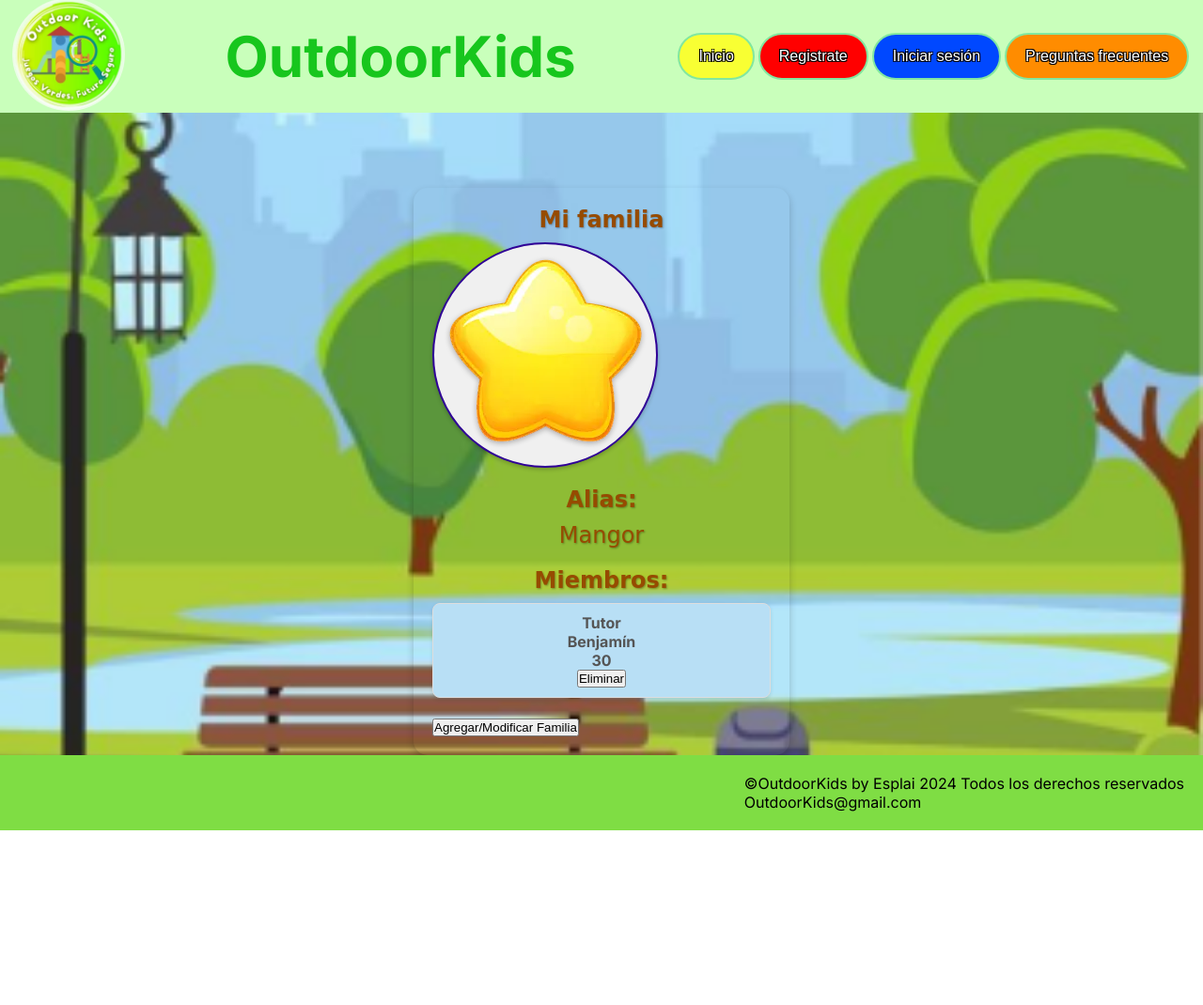
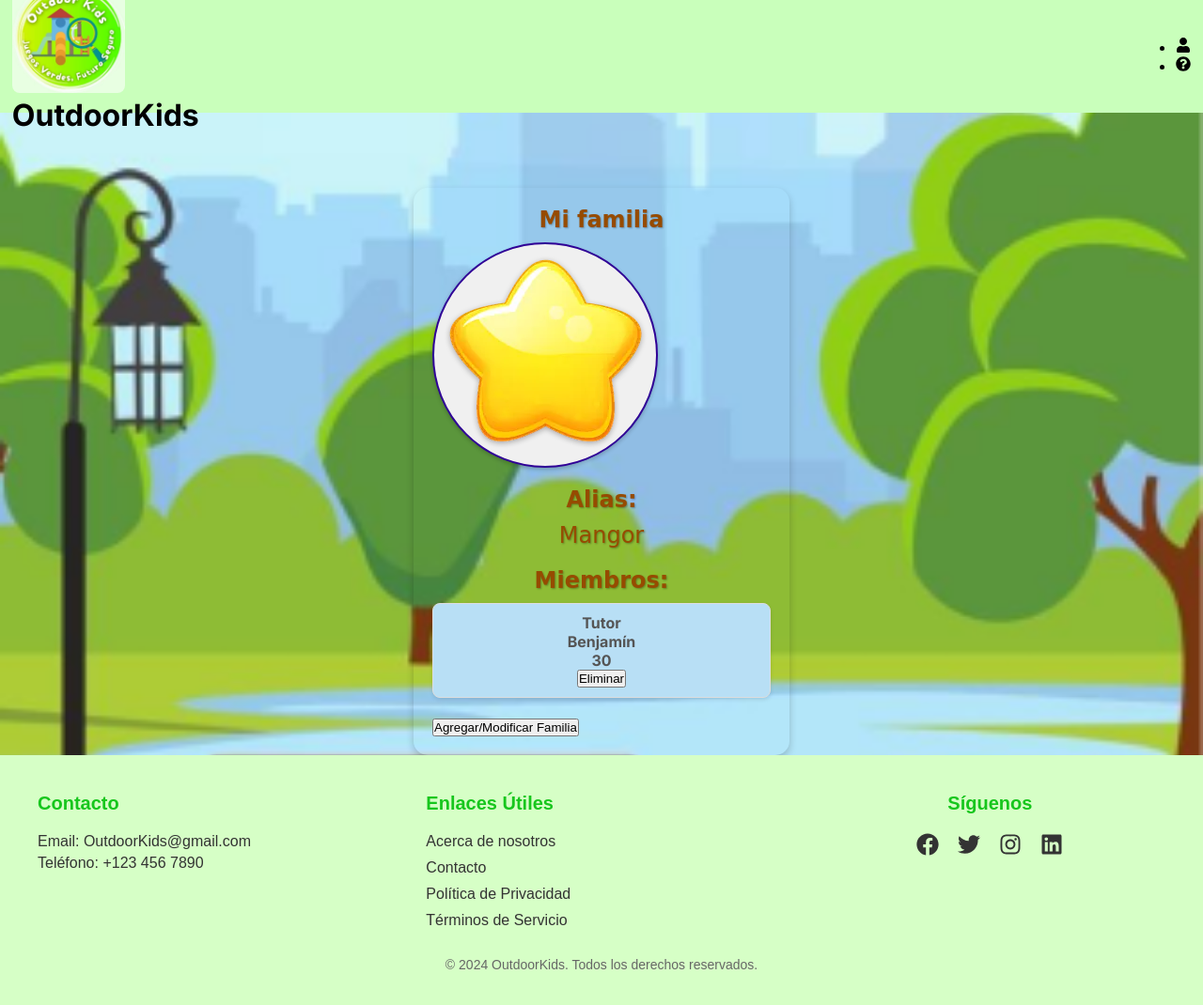
Before and after one commit to Benja022/outdoorkids, a Next.js app: page /perfilPrivado/vistaFamilia in a window 1280 px wide. Shown: the top 1070 px of the page at 94% size. Before the commit the page ends 884 px from the top, so only its background shows below. Built offline with nearby package versions, Linux system fonts and the light colour scheme.

Commit message:
Header y footer actualizado

```diff
--- a/src/app/ui/Footer.js
+++ b/src/app/ui/Footer.js
@@ -1,41 +1,40 @@
-/* eslint-disable semi */
-/* eslint-disable space-infix-ops */
-/* eslint-disable no-undef */
-/* eslint-disable quotes */
-/* eslint-disable jsx-quotes */
-import React from "react";
+"use client";
 import style from "./Footer.module.css";
+import Link from "next/link";
+import { FaFacebook, FaTwitter, FaInstagram, FaLinkedin } from "react-icons/fa";
 
-export default function Footer () {
+export default function Footer() {
   return (
     <footer className={style.footer}>
-      <div className="simbolos">
-        <div className={`${style["tiktok-icon"]}`}>
-          <i className={`${style["fab fa-tiktok"]}`} />
+      <div className={style.footerContent}>
+        <div className={style.contactInfo}>
+          <h3>Contacto</h3>
+          <p>Email: OutdoorKids@gmail.com</p>
+          <p>Teléfono: +123 456 7890</p>
+        </div>
+        <div className={style.siteLinks}>
+          <h3>Enlaces Útiles</h3>
+          <ul>
+            <li><Link href="/about">Acerca de nosotros</Link></li>
+            <li><Link href="/contact">Contacto</Link></li>
+            <li><Link href="/privacy-policy">Política de Privacidad</Link></li>
+            <li><Link href="/terms">Términos de Servicio</Link></li>
+          </ul>
         </div>
 
-        <div className={`${style["whatsapp-icon"]}`}>
-          <i className={`${style["fab fa-whatsapp"]}`} />
+        <div className={style.socialMedia}>
+          <h3>Síguenos</h3>
+          <div className={style.socialIcons}>
+            <a href="https://facebook.com" target="_blank" rel="noopener noreferrer"><FaFacebook /></a>
+            <a href="https://twitter.com" target="_blank" rel="noopener noreferrer"><FaTwitter /></a>
+            <a href="https://instagram.com" target="_blank" rel="noopener noreferrer"><FaInstagram /></a>
+            <a href="https://linkedin.com" target="_blank" rel="noopener noreferrer"><FaLinkedin /></a>
+          </div>
         </div>
-
-        <div className={`${style["github-icon"]}`}>
-          <i className={`${style["fab fa-github"]}`} />
-        </div>
-
-        <div className={`${style["instagram-icon"]}`}>
-          <i className={`${style["fab fa-instagram"]}`} />
-        </div>
-
-        <a href="https://www.linkedin.com" className="linkedin-icon">
-          <i className={`${style["fab fa-linkedin"]}`} />
-        </a>
       </div>
-      <span className="right-text">
-        <p className="copyright-text">
-          &copy;OutdoorKids by Esplai 2024 Todos los derechos reservados
-        </p>
-        <a href="ola.olga5@mail.ru">OutdoorKids@gmail.com</a>
-      </span>
+      <div className={style.footerBottom}>
+        <p>&copy; {new Date().getFullYear()} OutdoorKids. Todos los derechos reservados.</p>
+      </div>
     </footer>
   );
 }
--- a/src/app/ui/Footer.module.css
+++ b/src/app/ui/Footer.module.css
@@ -1,62 +1,74 @@
-/* El footer lo vamos a sacar a un componente nuevo */
+.footer {
+  background: #d6ffc6;
+  color: #333;
+  padding: 40px 20px;
+  font-family: 'Arial', sans-serif;
+}
 
-.footer {
-  background-color: #7fdd44;
+.footerContent {
   display: flex;
   justify-content: space-between;
-  align-items: center;
-  padding: 20px;
-  position: relative;
-  bottom: 0;
-  width: 100%;
+  flex-wrap: wrap;
 }
 
-.simbolos {
-  display: flex;
-  align-items: center;
-  justify-content: space-between;
+.contactInfo, .siteLinks, .newsletter, .socialMedia {
+  flex: 1;
+  margin: 0 20px;
 }
 
-.tiktok-icon {
-  font-size: 30px;
-  color: #070a07;
+.contactInfo h3, .siteLinks h3, .newsletter h3, .socialMedia h3 {
+  margin-bottom: 20px;
+  font-size: 20px;
+  color: #17c61d;
 }
 
-.tiktok-icon :hover {
-  color: #0048ff;
+.contactInfo p {
+  margin: 5px 0;
 }
 
-.whatsapp-icon {
-  font-size: 40px;
-  color: hsl(143, 71%, 93%);
+.siteLinks ul {
+  list-style: none;
+  padding: 0;
 }
 
-.whatsapp-icon:hover {
-  color: #005582;
+.siteLinks li {
+  margin-bottom: 10px;
 }
 
-.github-icon {
-  font-size: 35px;
-  color: #000;
+.siteLinks a {
+  color: #333;
+  text-decoration: none;
+  transition: color 0.3s ease;
 }
 
-.github-icon i:hover {
-  color: #4078c0;
+.siteLinks a:hover {
+  color: #17c61d;
 }
 
-.instagram-icon {
-  font-size: 40px;
-  color: #e1306c;
-}
-.instagram-icon:hover {
-  color: #005582;
+
+.socialMedia {
+  text-align: center;
 }
 
-.linkedin-icon {
-  font-size: 40px;
-  color: #0077b5;
+.socialMedia .socialIcons {
+  display: flex;
+  justify-content: center;
+  gap: 20px;
 }
 
-.linkedin-icon:hover {
-  color: #005582; /* Color del icono al pasar el cursor */
+.socialMedia .socialIcons a {
+  color: #333;
+  font-size: 24px;
+  transition: color 0.3s ease;
 }
+
+.socialMedia .socialIcons a:hover {
+  color: #17c61d;
+}
+
+.footerBottom {
+  text-align: center;
+  margin-top: 20px;
+  font-size: 14px;
+  color: #666;
+}
--- a/src/app/ui/Header.js
+++ b/src/app/ui/Header.js
@@ -1,47 +1,76 @@
 "use client";
-/* eslint-disable semi */
-/* eslint-disable space-infix-ops */
-/* eslint-disable no-undef */
-/* eslint-disable quotes */
-/* eslint-disable jsx-quotes */
+import style from "./Header.module.css";
 import Image from "next/image";
-import style from "./Header.module.css";
-import NavegadorHamburguesa from "./NavegadorHamburguesa";
-import Navegador from "./Navegador";
-import React, { useState, useEffect } from "react";
+import Link from "next/link";
+import { useState, useEffect } from "react";
+import { FaUser, FaQuestionCircle, FaTimes, FaBars } from "react-icons/fa";
+import { useRouter } from "next/navigation";
 
 export default function Header() {
-  const [isMobile, setIsMobile] = useState(window.innerWidth <= 992);
+  const [isMobile, setIsMobile] = useState(false);
+  const [isMenuOpen, setIsMenuOpen] = useState(false);
+  const [isScrolled, setIsScrolled] = useState(false);
+  const router = useRouter();
 
   useEffect(() => {
     const handleResize = () => {
-      setIsMobile(window.innerWidth <= 992);
+      setIsMobile(window.innerWidth <= 768);
     };
 
+    const handleScroll = () => {
+      setIsScrolled(window.scrollY > 50);
+    };
+
+    // Set initial values
+    handleResize();
+    handleScroll();
+
     window.addEventListener("resize", handleResize);
+    window.addEventListener("scroll", handleScroll);
 
-    // Cleanup listener on component unmount
     return () => {
       window.removeEventListener("resize", handleResize);
+      window.removeEventListener("scroll", handleScroll);
     };
   }, []);
 
+  const toggleMenu = () => {
+    setIsMenuOpen(!isMenuOpen);
+  };
+
   return (
-    <>
-    <div className={style.header}>
-      <div className={style.logo}>
+    <header className={`${style.header} ${isScrolled ? style.scrolled : ""}`}>
+      <div className={style.logoContainer}>
         <Image
           className={style.logo}
           src="/images/Logo.jpg"
-          alt="logo"
-          width={120}
-          height={120}
-          layout="resposive"
+          alt="OutdoorKids Logo"
+          width={80}
+          height={80}
+          style={{ borderRadius: '8px' }} // Puedes ajustar el estilo según tus necesidades
+          // Aquí no se usa layout porque ahora es un prop de estilo
         />
+        <h1 className={style.title}>OutdoorKids</h1>
       </div>
-      <h6 className={style.text}>OutdoorKids</h6>
-      <div>{isMobile ? <NavegadorHamburguesa /> : <Navegador />}</div>{" "}
-    </div>
-    </>
+      <nav className={`${style.nav} ${isMenuOpen ? style.open : ""}`}>
+        <ul className={style.navList}>
+          <li>
+            <Link href="/iniciarSesion">
+              <FaUser className={style.icon} />
+            </Link>
+          </li>
+          <li>
+            <Link href="/faq">
+              <FaQuestionCircle className={style.icon} />
+            </Link>
+          </li>
+        </ul>
+        {isMobile && (
+          <button className={style.menuToggle} onClick={toggleMenu}>
+            {isMenuOpen ? <FaTimes /> : <FaBars />}
+          </button>
+        )}
+      </nav>
+    </header>
   );
 }
```
Also changed, not shown: src/app/listadoParques/App.js (+94 -84 lines), src/app/listadoParques/lista.module.css (+98 -56 lines), src/app/listadoParques/useGoogleMaps.js (+11 -6 lines), src/app/ui/Inicio.js (+85 -78 lines), public/images/imagen5.avif (added), src/app/globals.css (line endings or trailing spaces).
